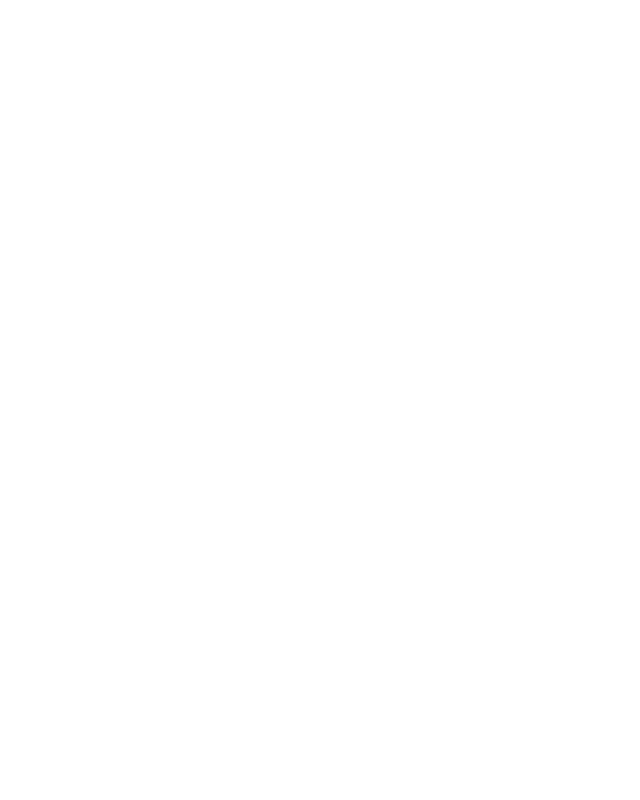
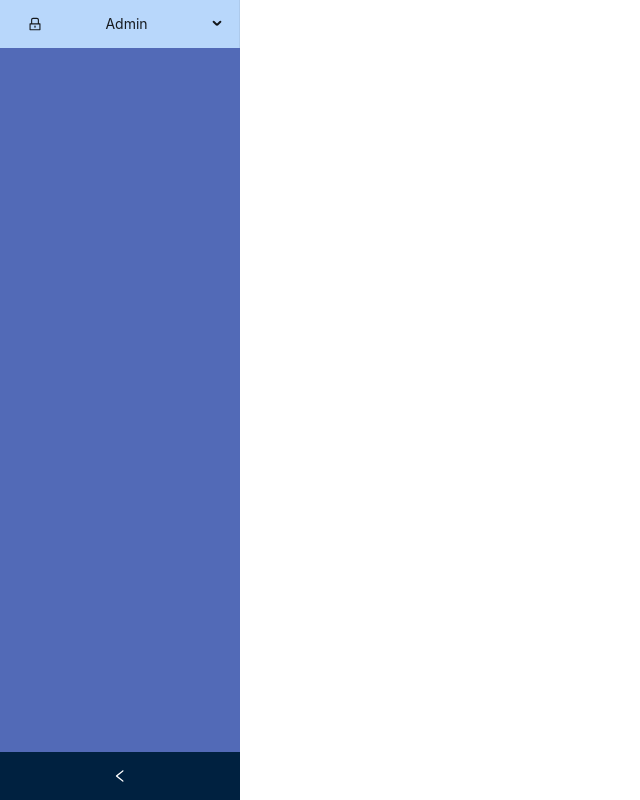
Before and after one commit to ArtemPylhun/ProjectManagerFront, a React (Vite) app: page / in a window 1280 px wide. Shown: the whole page, without its empty margins (0-640 px from the left). Built offline with nearby package versions, Linux system fonts and the light colour scheme.

Commit message:
feat: SideBar added

```diff
--- a/src/components/layout/Layout.tsx
+++ b/src/components/layout/Layout.tsx
@@ -1,8 +1,10 @@
 import { Outlet } from "react-router-dom";
+import Sidebar from "./Sidebar";
 
 const Layout = () => {
   return (
     <>
+      <Sidebar />
       <Outlet />
     </>
   );
--- /dev/null
+++ b/src/components/layout/Sidebar.tsx
@@ -0,0 +1,81 @@
+import { useState } from "react";
+import { useNavigate } from "react-router-dom";
+import Sider from "antd/es/layout/Sider";
+import { Menu } from "antd";
+import type { MenuProps } from "antd";
+import { theme } from "antd";
+import { LockOutlined } from "@ant-design/icons";
+
+type MenuItem = Required<MenuProps>["items"][number];
+
+const Sidebar = () => {
+  function getItem(
+    label: React.ReactNode,
+    key: React.Key,
+    icon?: React.ReactNode,
+    path?: string,
+    children?: MenuItem[]
+  ): MenuItem {
+    return {
+      key,
+      icon,
+      children,
+      label,
+      onClick: path ? () => navigate(path) : undefined,
+    } as MenuItem;
+  }
+
+  const [collapsed, setCollapsed] = useState(false);
+  const navigate = useNavigate();
+
+  const adminPages = [
+    { name: "Home", path: "/" },
+    { name: "Projects", path: "/projects" },
+    { name: "Project Tasks", path: "/project-tasks" },
+    { name: "Time Entries", path: "/time-entries" },
+    { name: "Roles", path: "/roles" },
+    { name: "Users", path: "/users" },
+  ];
+
+  const items: MenuItem[] = [
+    getItem(
+      "Admin",
+      "admin",
+      <LockOutlined />,
+      undefined,
+      adminPages.map((page) =>
+        getItem(page.name, page.path, undefined, page.path)
+      )
+    ),
+  ];
+
+  return (
+    <Sider
+      collapsible
+      collapsed={collapsed}
+      onCollapse={(value) => setCollapsed(value)}
+      width={240}
+      style={{
+        height: "100vh",
+        position: "fixed",
+        left: 0,
+        top: 0,
+        backgroundColor: "#526ab7",
+        overflow: "hidden",
+      }}
+    >
+      <Menu
+        theme="light"
+        defaultSelectedKeys={["1"]}
+        mode="inline"
+        items={items}
+        style={{
+          backgroundColor: "#b8d7fb",
+          color: "#526ab7",
+        }}
+      />
+    </Sider>
+  );
+};
+
+export default Sidebar;
```
Also changed, not shown: 1 other file (tests, documents, lock files or other folders).
